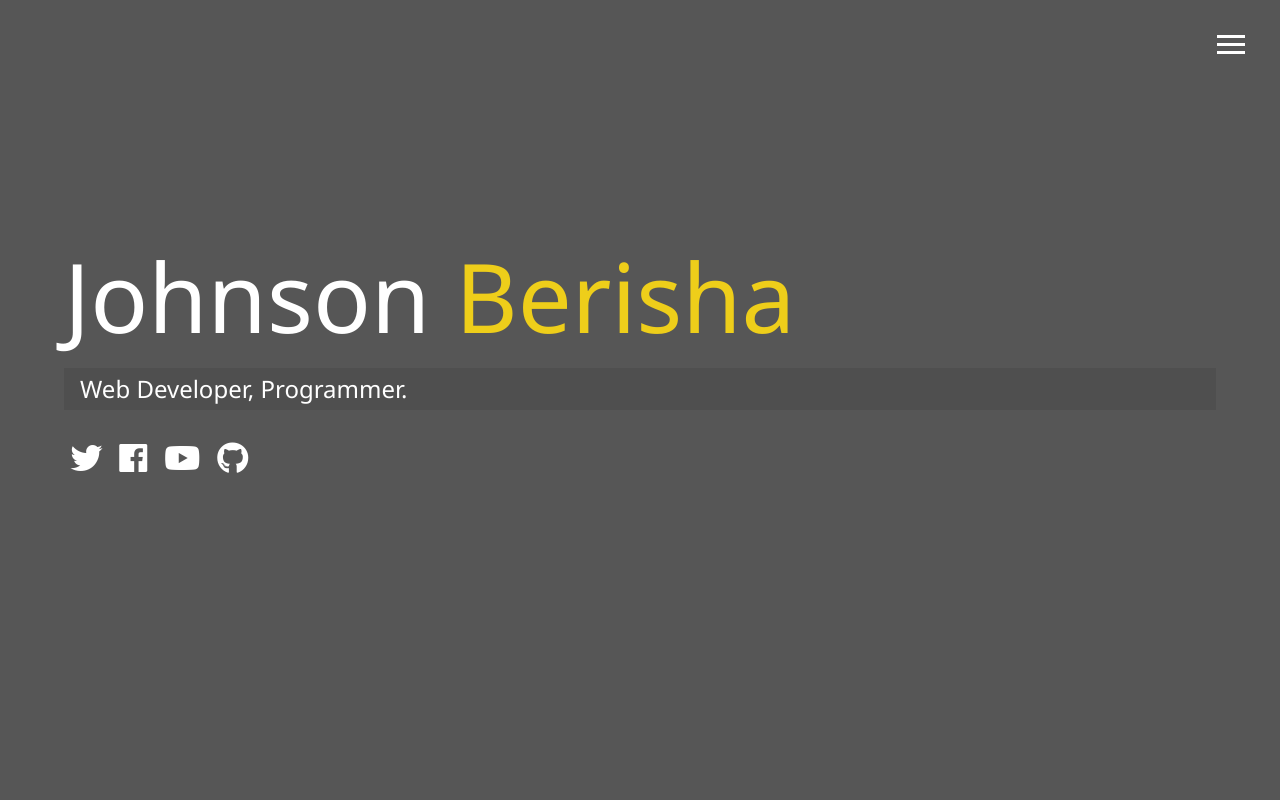
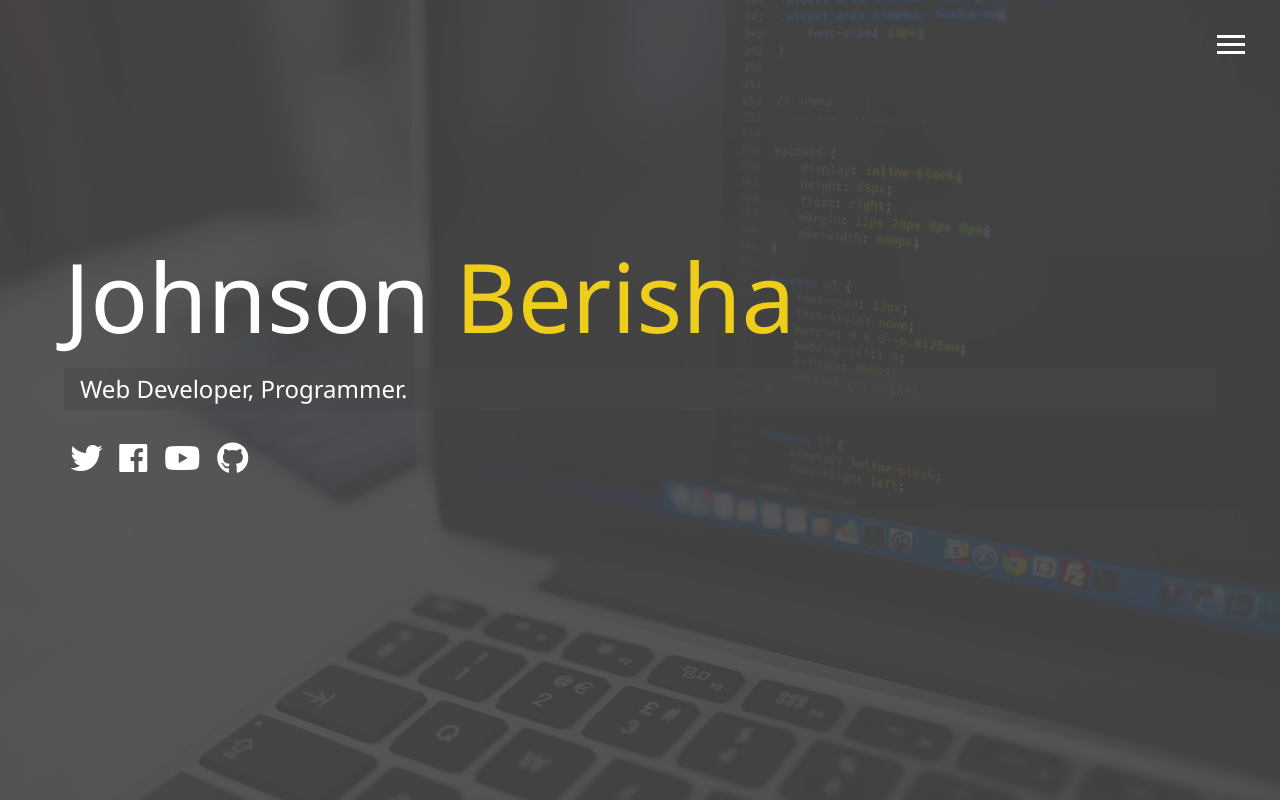
Before and after one commit to Johnson-Berisha/netlify, a plain HTML site: page index.html in a window 1280 px wide. Drawn offline with Linux system fonts and the light colour scheme.

Commit message:
Update main.css

```diff
--- a/main.css
+++ b/main.css
@@ -103,7 +103,7 @@
     font-family: 'Segoe UI', Tahoma, Geneva, Verdana, sans-serif;
     line-height: 1.5; }
     body#bg-img {
-      background: url(../img/background.jpg);
+      background: url(background.jpg);
       background-attachment: fixed;
       background-size: cover; }
       body#bg-img:after {
```
